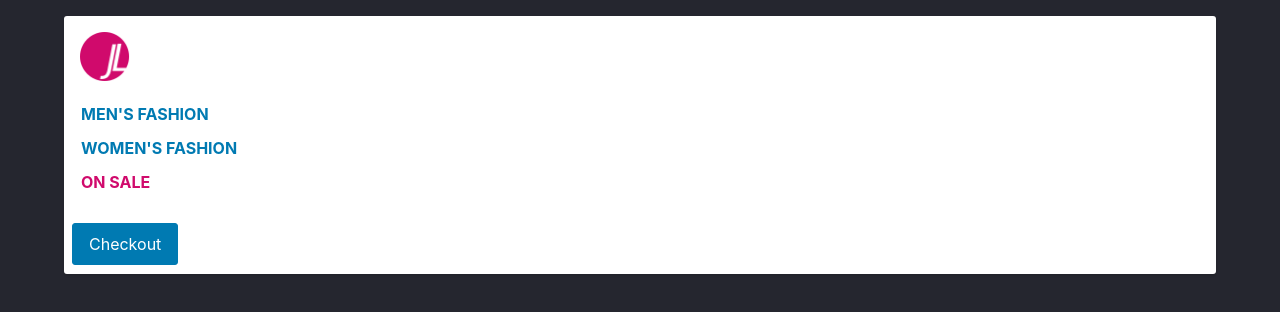
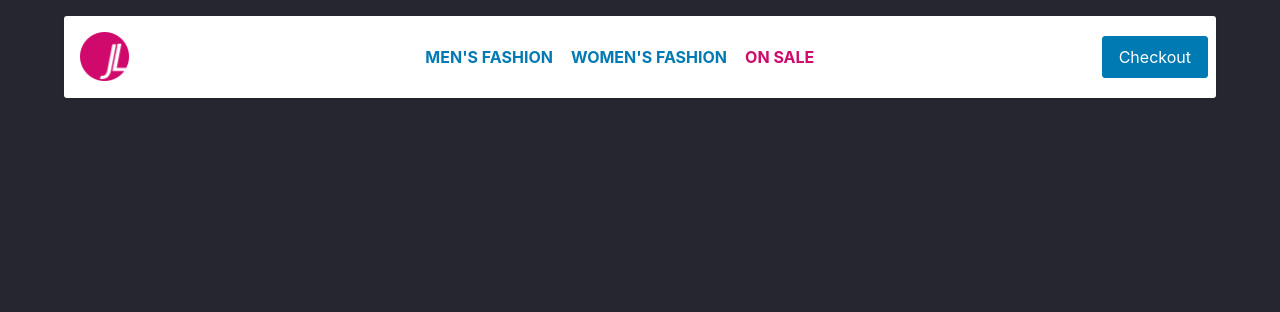
Before and after one commit to EssamShadadi/HTML-CSS-Git-Exercise, a website: page week-2/17-nav-menu/index.html in a window 1280 px wide. Drawn offline with Linux system fonts and the light colour scheme.

Commit message:
Complete 17-nav-menu

```diff
--- a/week-2/17-nav-menu/styles.css
+++ b/week-2/17-nav-menu/styles.css
@@ -1 +1,19 @@
 /* Write your media queries and flexbox CSS below */
+@media screen and (min-width: 480px) {
+    .site-header__nav{
+        display: flex;
+
+    }
+}
+@media screen and (min-width: 700px) {
+    .site-header{
+        display: flex;
+        align-items: center;
+    }
+}
+@media screen and (min-width: 992px) {
+    .site-header{
+        display: flex;
+        justify-content: space-between;
+    }
+}
```
